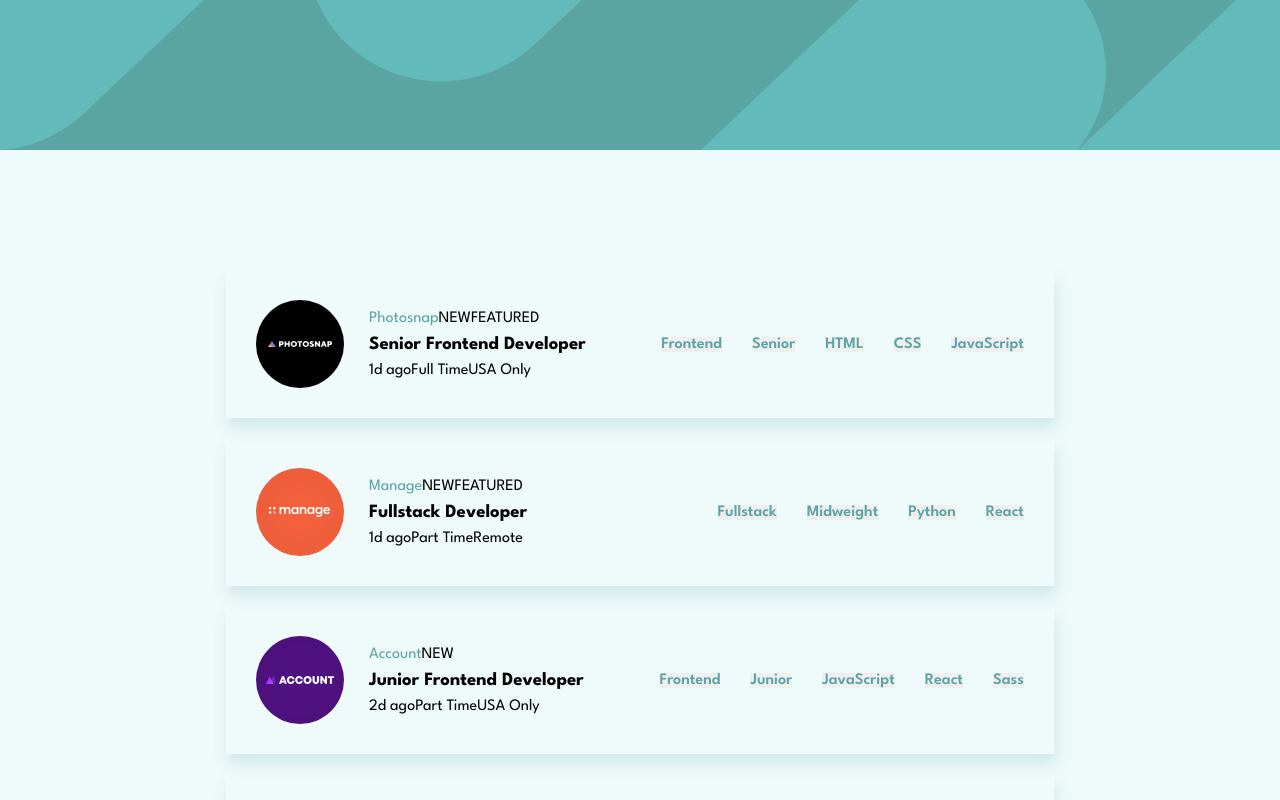
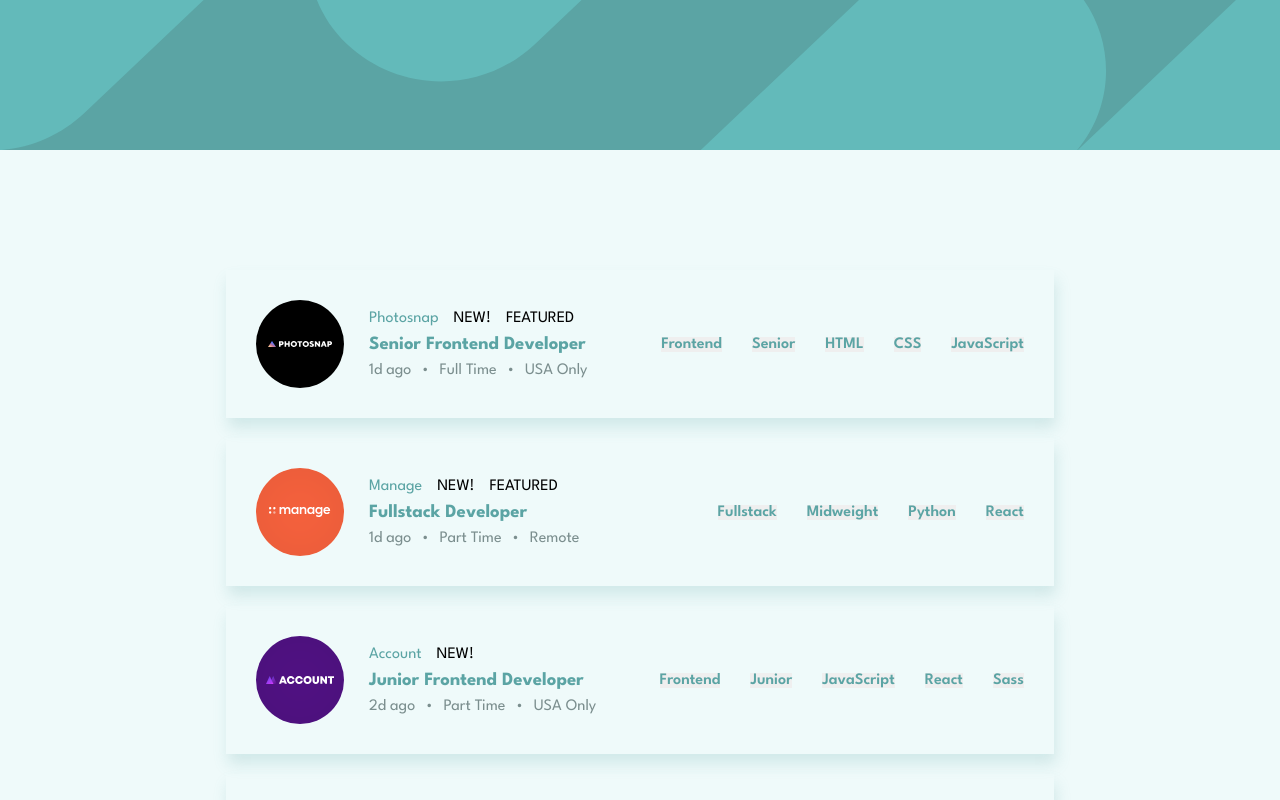
Before and after one commit to FriedAxons/job-listings-with-filtering, a React (Vite) app: page / in a window 1280 px wide. Shown: the top 800 px of the page. Built offline with nearby package versions, Linux system fonts and the light colour scheme.

Commit message:
Add styles to job listings

```diff
--- a/src/components/JobItem.jsx
+++ b/src/components/JobItem.jsx
@@ -8,13 +8,15 @@ function JobItem({ job, addFilter }) {
       <div className="info-container">
         <div className="company-header">
           <p>{job.company}</p>
-          {job.new && <p>NEW</p>}
-          {job.featured && <p>FEATURED</p>}
+          {job.new && <p className="new">NEW!</p>}
+          {job.featured && <p className="featured">FEATURED</p>}
         </div>
         <h3>{job.position}</h3>
         <div className="position-and-time-container">
           <p>{job.postedAt}</p>
+          <p className="dot">&#x2022;</p>
           <p>{job.contract}</p>
+          <p className="dot">&#x2022;</p>
           <p>{job.location}</p>
         </div>
       </div>
--- a/src/styles/JobItem.css
+++ b/src/styles/JobItem.css
@@ -6,6 +6,14 @@
   box-shadow: 2px 10px 14px hsla(180, 29%, 50%, 0.2);
   margin-top: 20px;
   padding: 30px 30px;
+}
+
+h3 {
+  color: var(--primary-dark-cyan);
+}
+
+h3:hover {
+  cursor: pointer;
 }
 
 .info-container {
@@ -17,6 +25,10 @@
   margin-bottom: 10px;
 }
 
+.new, .featured {
+  margin-left: 15px;
+}
+
 .company-header p:first-child {
   color: var(--primary-dark-cyan);
 }
@@ -24,6 +36,11 @@
 .position-and-time-container {
   display: flex;
   margin-top: 10px;
+  color: var(--dark-grayish-cyan);
+}
+
+.dot {
+  margin: 0 10px;
 }
 
 .job-tags {
```
